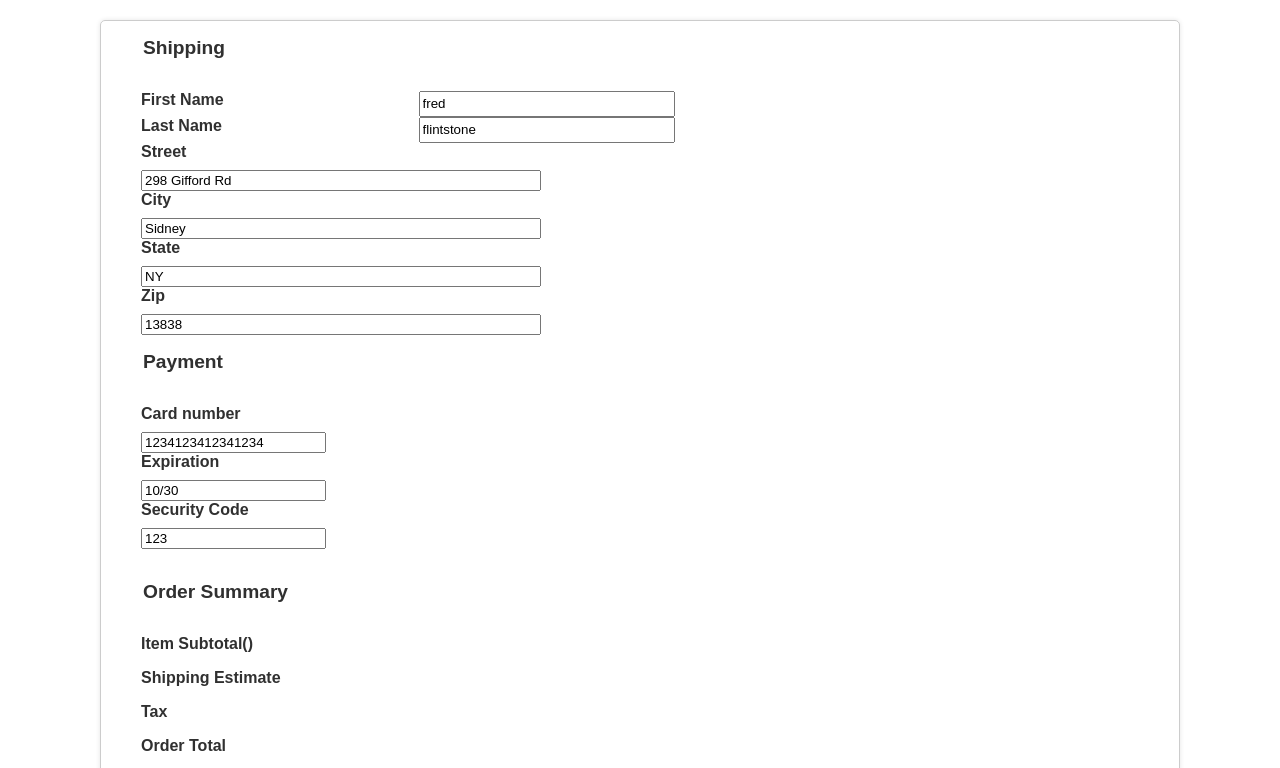
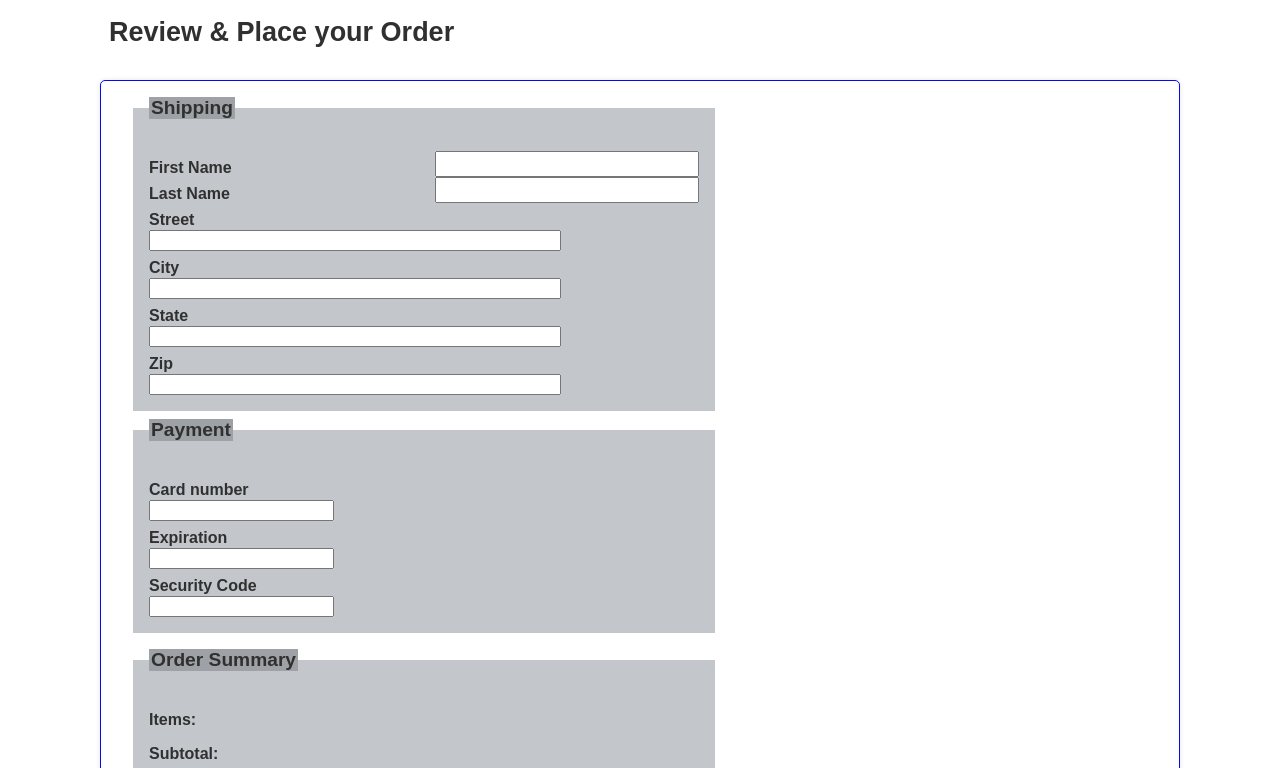
Before and after one commit to picker807/Sleep-Outside, a website built with Vite: page src/checkout/index.html in a window 1280 px wide. Shown: the part 76-844 px from the top of the page. Built offline with nearby package versions, Linux system fonts and the light colour scheme; no server answers; files whose address does not match are found by name.

Commit message:
Fixed bugs to get checkout process working

```diff
--- a/src/checkout/index.html
+++ b/src/checkout/index.html
@@ -9,6 +9,7 @@
     <title>Sleep Outside | Checkout</title>
 
     <link rel="stylesheet" href="../css/style.css" />
+    <script src="../js/checkout.js" type="module"></script>
   </head>
 
   <body>
@@ -16,7 +17,7 @@
 
     </header>
 
-    <main class="divider">
+    <main class="divider checkout">
       <section class="products">
         <h2>Review & Place your Order</h2>
       </section>
@@ -26,51 +27,53 @@
             <legend>Shipping</legend>
             <div class="checkout__name">
               <label for="fname">First Name</label>
-              <input name="fname" value="fred" required />
+              <input name="fname" required />
               <label for="lname">Last Name</label>
-              <input name="lname" value="flintstone" required />
+              <input name="lname"  required />
             </div>
             <div class="checkout__address">
               <label for="street">Street</label>
-              <input name="street" value="298 Gifford Rd" required />
+              <input name="street"  required />
               <label for="city">City</label>
-              <input name="city" value="Sidney" required />
+              <input name="city"  required />
               <label for="state">State</label>
-              <input name="state" value="NY" required />
+              <input name="state"  required />
               <label for="zip">Zip</label>
-              <input name="zip" id="zip" value="13838" required />
+              <input name="zip" id="zip" required />
             </div>
           </fieldset>
           <fieldset>
             <legend>Payment</legend>
             <div class="checkout__card">
               <label for="cardNumber">Card number</label>
-              <input name="cardNumber" value="1234123412341234" required />
+              <input name="cardNumber"  required />
               <label for="expiration">Expiration</label>
-              <input name="expiration" value="10/30" required />
+              <input name="expiration"  required />
               <label for="code">Security Code</label>
-              <input name="code" value="123" required />
+              <input name="code"  required />
             </div>
           </fieldset>
           <fieldset class="checkout-summary">
             <legend>Order Summary</legend>
             <ul>
               <li>
-                <label for="cartTotal"
-                  >Item Subtotal(<span id="num-items"></span>)</label
-                >
+                <label for="numItems">Items:</label>
+                <p name="num-items" id="num-items"></p>
+                </li>
+                <li>
+                <label for="cartTotal">Subtotal:</label>
                 <p name="cartTotal" id="cartTotal"></p>
               </li>
               <li>
-                <label for="shipping">Shipping Estimate</label>
+                <label for="shipping">Shipping Estimate:</label>
                 <p id="shipping"></p>
               </li>
               <li>
-                <label for="tax">Tax</label>
+                <label for="tax">Tax:</label>
                 <p id="tax"></p>
               </li>
               <li>
-                <label for="orderTotal"><b>Order Total</b></label>
+                <label for="orderTotal"><b>Order Total:</b></label>
                 <p id="orderTotal"></p>
               </li>
             </ul>
--- a/src/css/style.css
+++ b/src/css/style.css
@@ -556,7 +556,7 @@ footer {
 #checkout-button {
 display: inline-block;
   background-color: #007bff;
-  color: #fff;
+  color: #c3bdbd;
   padding: 10px 20px;
   text-align: center;
   text-decoration: none;
@@ -572,32 +572,36 @@ display: inline-block;
 
 /*Checkout Page*/
 .checkout-form {
+
   display: flex;
   flex-wrap: wrap;
   justify-content: space-between;
   padding: 1rem;
-  border: 1px solid #ccc;
+  border: 1px solid #0509f4;
   border-radius: 5px;
   box-shadow: 0 0 5px rgba(0, 0, 0, 0.1);
 }
 
 .checkout-form fieldset {
-  margin: 0 0.5rem;
+  background-color: #c3c7cb;
+  margin: 0 1rem 0.5rem;
   padding: 1rem;
   border: none;
 }
 
 .checkout-form legend {
+  background-color: #9ea2a6;
   font-size: 1.2rem;
   font-weight: bold;
   margin-bottom: 1rem;
+  margin-top: 10rem;
 }
 
 .checkout-form label {
   display: block;
   font-size: 1rem;
   font-weight: bold;
-  margin-bottom: 0.5rem;
+  margin: 0.5rem 0.5rem 0rem 0rem;
 }
 
 .checkout-form input[type="text"],
@@ -611,6 +615,7 @@ display: inline-block;
   font-size: 1rem;
   width: 100%;
   margin-bottom: 1rem;
+  margin-top: 0.5rem;
 }
 
 .checkout-form input:focus {
@@ -663,6 +668,7 @@ display: inline-block;
 
 .checkout-form .checkout-summary ul li p {
   margin: 0;
+  text-align: left;
 }
 
 .checkout-form button[type="submit"] {
--- a/src/js/CheckoutProcess.mjs
+++ b/src/js/CheckoutProcess.mjs
@@ -1,5 +1,6 @@
-import {getTotal} from ShoppingCart.mjs;
+import {getTotal} from "./ShoppingCart.mjs";
 import ExternalServices from "./ExternalServices.mjs";
+import {getLocalStorage} from "./utils.mjs";
 
 const services = new ExternalServices();
 
@@ -43,6 +44,7 @@ export default class CheckoutProcess {
       init() {
         this.list = getLocalStorage(this.key);
         [this.itemTotal, this.numItems] = getTotal(this.list);
+        this.displayItemSummary();
         this.calculateOrderTotal();
       }
 
@@ -50,10 +52,10 @@ export default class CheckoutProcess {
         const itemTotalElement = document.querySelector(this.outputSelector + " #cartTotal");
         const itemNumElement = document.querySelector(this.outputSelector + " #num-items");
         itemNumElement.innerText = this.numItems;
-        itemTotalElement.inerText = "$" + this.itemTotal;
+        itemTotalElement.innerText = "$" + this.itemTotal.toFixed(2);
       }
       calculateOrderTotal() {
-        this.shipping = (numItems - 1)*2 + 10;
+        this.shipping = (this.numItems - 1)*2 + 10;
         this.tax = this.itemTotal * .06;
         this.orderTotal = this.itemTotal + this.shipping + this.tax;
 
@@ -64,21 +66,23 @@ export default class CheckoutProcess {
         const shipping = document.querySelector(this.outputSelector + " #shipping");
         const tax = document.querySelector(this.outputSelector + " #tax");
         const orderTotal = document.querySelector(this.outputSelector + " #orderTotal");
-        shipping.innerText = "$" + this.shipping;
-        tax.innerText = "$" + this.tax;
-        orderTotal.innerText = "$" + this.orderTotal;
+        shipping.innerText = "$" + this.shipping.toFixed(2);
+        tax.innerText = "$" + this.tax.toFixed(2);
+        orderTotal.innerText = "$" + this.orderTotal.toFixed(2);
     }
 
     async checkout() {
         const formElement = document.forms["checkout"];
-
+        //Because our list contains single entries of items with their quantities, we must unpack
+        // the list, creating a longer list with an individual entry for each item. The server does not recognize the quantity property.
+        const unpackedList = this.list.flatMap(item => Array.from({length: item.quantity}, () =>item ));
         const json = formDataToJSON(formElement);
         // add totals, and item details
         json.orderDate = new Date();
         json.orderTotal = this.orderTotal;
         json.tax = this.tax;
         json.shipping = this.shipping;
-        json.items = packageItems(this.list);
+        json.items = packageItems(unpackedList);
         console.log(json);
         try {
           const res = await services.checkout(json);
--- a/src/js/checkout.js
+++ b/src/js/checkout.js
@@ -3,12 +3,12 @@ import CheckoutProcess from "./CheckoutProcess.mjs";
 
 loadHeaderFooter();
 
-const myCheckout = new CheckoutProcess("so-cart", ".checkout-form");
+const myCheckout = new CheckoutProcess("so-cart", ".checkout-summary");
 myCheckout.init();
 
 document
   .querySelector("#zip")
-  .addEventListener("blur", myCheckout.calculateOrdertotal.bind(myCheckout));
+  .addEventListener("blur", myCheckout.calculateOrderTotal.bind(myCheckout));
 // listening for click on the button
 document.querySelector("#checkoutSubmit").addEventListener("click", (e) => {
   e.preventDefault();
--- a/src/js/product-listing.js
+++ b/src/js/product-listing.js
@@ -1,11 +1,11 @@
-import ProductData from "./ProductData.mjs";
+import ExternalServices from "./ExternalServices.mjs";
 import ProductListing from "./ProductList.mjs";
 import { loadHeaderFooter, getParam } from "./utils.mjs";
 
 loadHeaderFooter();
 
 const category = getParam("category")
-const dataInfo = new ProductData();
+const dataInfo = new ExternalServices();
 const elem = document.querySelector(".product-list");
 const list = new ProductListing(category, dataInfo, elem);
 
--- a/src/js/product.js
+++ b/src/js/product.js
@@ -1,10 +1,10 @@
 
 import { getParam, loadHeaderFooter } from "./utils.mjs";
-import ProductData from "./ProductData.mjs";
+import ExternalServices from "./ExternalServices.mjs";
 import ProductDetails from "./ProductDetails.mjs";
 
 loadHeaderFooter();
-const dataSource = new ProductData("tents");
+const dataSource = new ExternalServices("tents");
 const productId = getParam("product");
 
 const product = new ProductDetails(productId, dataSource);
```
